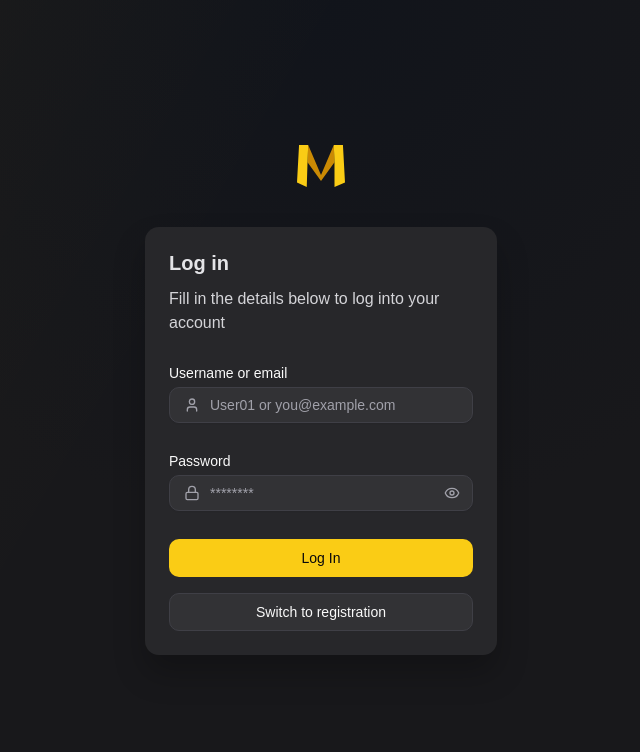
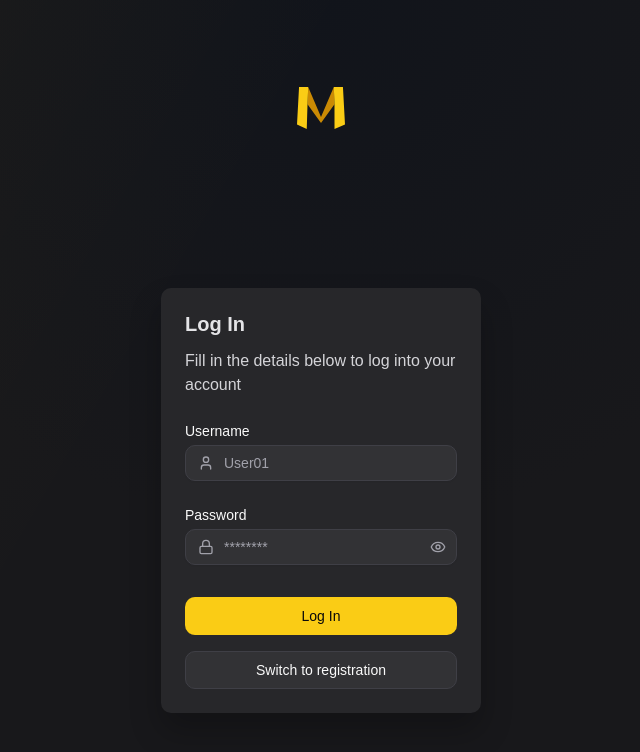
Before and after one commit to etherbits/metavault, a React (Vite) app in the folder packages/web-client/: page /login in a window 1280 px wide. Shown: the top 752 px of the page, without its empty margins (319-959 px from the left). Built offline with nearby package versions, Linux system fonts and the light colour scheme; no server answers.

Commit message:
feat(auth-ui): use shared Meta SVG mark on auth and sidebar

```diff
--- /dev/null
+++ b/packages/web-client/src/components/MetaIcon.tsx
@@ -0,0 +1,29 @@
+type MetaIconProps = {
+  className?: string;
+  title?: string;
+};
+
+export function MetaIcon({ className, title = "MetaVault" }: MetaIconProps) {
+  return (
+    <svg
+      width="48"
+      height="42"
+      viewBox="0 0 48 42"
+      fill="none"
+      xmlns="http://www.w3.org/2000/svg"
+      className={className}
+      role="img"
+      aria-label={title}
+    >
+      <path
+        d="M11.2 0L10.5 17.25L24 36L37.5 17.25L36.8 0L24 30.0484L11.2 0Z"
+        fill="#CA8A04"
+      />
+      <path d="M37.5 42L48 37.5L45.9429 0H36.8L37.5 17.25V42Z" fill="#FACC15" />
+      <path
+        d="M0 37.5L9.75 42L10.5 17.25L11.2 0H2.05714L0 37.5Z"
+        fill="#FACC15"
+      />
+    </svg>
+  );
+}
--- a/packages/web-client/src/components/Sidebar.tsx
+++ b/packages/web-client/src/components/Sidebar.tsx
@@ -8,8 +8,8 @@ import {
   Settings,
 } from "lucide-react";
 import { cn } from "@/lib/utils";
-import MetaLogo from "@/assets/Meta.png";
 import { Button } from "@/components/ui/button";
+import { MetaIcon } from "@/components/MetaIcon";
 
 type SidebarPage = "home" | "query" | "integrations" | "settings";
 
@@ -40,9 +40,12 @@ const navItems: SidebarNavItemConfig[] = [
 ];
 
 function getInitials(name: string): string {
-  const trimmed = name.trim();
-  if (!trimmed) return "?";
-  return trimmed[0]?.toUpperCase() ?? "?";
+  const parts = name.trim().split(/\s+/).filter(Boolean);
+
+  if (parts.length === 0) return "";
+  if (parts.length === 1) return parts[0][0]?.toUpperCase() ?? "";
+
+  return `${parts[0][0] ?? ""}${parts[1][0] ?? ""}`.toUpperCase();
 }
 
 function SidebarText({
@@ -72,12 +75,8 @@ function SidebarText({
 function SidebarBrand({ isOpen }: { isOpen: boolean }) {
   return (
     <div className="flex h-11 min-w-0 items-center gap-2 p-2">
-      <div className="flex h-7 w-7 shrink-0 items-center justify-center rounded-md bg-[#27272A]">
-        <img
-          src={MetaLogo}
-          alt="MetaVault"
-          className="h-4 w-4 object-contain"
-        />
+      <div className="flex h-7 w-7 shrink-0 items-center justify-center overflow-hidden">
+        <MetaIcon className="h-6 w-[22px]" />
       </div>
 
       <SidebarText
--- a/packages/web-client/src/pages/LoginPage.tsx
+++ b/packages/web-client/src/pages/LoginPage.tsx
@@ -1,8 +1,8 @@
 import { useState } from "react";
 import { Eye, EyeOff, Lock, User } from "lucide-react";
 import { useNavigate } from "react-router";
-import { AUTH_STORAGE_KEY, AUTH_USER_STORAGE_KEY, signIn } from "@/lib/authApi";
-import MetaLogo from "@/assets/Meta.svg";
+import { AUTH_STORAGE_KEY, signIn } from "@/lib/authApi";
+import { MetaIcon } from "@/components/MetaIcon";
 
 export function LoginPage() {
   const [showPassword, setShowPassword] = useState(false);
@@ -20,43 +20,26 @@ export function LoginPage() {
       />
 
       <section
-        className="relative z-10 mx-auto flex min-h-[calc(100vh-64px)] w-full max-w-[352px] flex-col items-center justify-center gap-10"
+        className="relative z-10 grid min-h-[calc(100vh-64px)] place-items-center gap-12 max-[420px]:gap-[30px]"
         aria-label="Log in to account"
       >
-        <img
-          src={MetaLogo}
-          alt="MetaVault"
-          className="h-[42px] w-12 object-contain"
-        />
+        <div
+          className="flex h-[42px] w-12 items-center justify-center"
+          aria-hidden="true"
+        >
+          <MetaIcon className="h-[42px] w-12" />
+        </div>
 
         <form
-          className="flex w-full flex-col gap-7 rounded-xl bg-[#27272a] p-6 text-[#e4e4e7] shadow-[0_18px_32px_rgba(0,0,0,0.24)]"
-          autoComplete="off"
+          className="flex w-full max-w-[320px] flex-col gap-6 rounded-lg bg-[#27272a] p-6 text-[#e4e4e7] shadow-[0_18px_32px_rgba(0,0,0,0.24)] max-[420px]:gap-5 max-[420px]:p-5"
           onSubmit={async (event) => {
             event.preventDefault();
             setErrorMessage("");
             setIsSubmitting(true);
 
             try {
-              const response = await signIn({
-                username: username.trim(),
-                password,
-              });
-              const typedUsername = username.trim();
-              const resolvedUsername =
-                response.user?.username?.trim() || typedUsername;
-              const resolvedEmail = response.user?.email?.trim() || "";
+              await signIn({ username: username.trim(), password });
               localStorage.setItem(AUTH_STORAGE_KEY, "true");
-              localStorage.setItem(
-                AUTH_USER_STORAGE_KEY,
-                JSON.stringify({
-                  name: resolvedUsername,
-                  username: resolvedUsername,
-                  email: resolvedEmail,
-                })
-              );
-              localStorage.setItem("metavault.username", resolvedUsername);
-              localStorage.setItem("metavault.email", resolvedEmail);
               navigate("/app");
             } catch (error) {
               setErrorMessage(
@@ -68,7 +51,7 @@ export function LoginPage() {
           }}
         >
           <header>
-            <h1 className="m-0 text-[20px] leading-6 font-semibold">Log in</h1>
+            <h1 className="m-0 text-xl leading-tight font-semibold">Log In</h1>
             <p className="mt-3 text-base leading-6 text-[#d4d4d8]">
               Fill in the details below to log into your account
             </p>
@@ -76,10 +59,10 @@ export function LoginPage() {
 
           <label className="flex flex-col gap-1">
             <span className="text-sm leading-5 font-medium text-[#fafafa]">
-              Username or email
+              Username
             </span>
 
-            <span className="flex h-9 min-h-9 items-center gap-2 rounded-lg border border-[#3f3f46] bg-[rgba(255,255,255,0.05)] px-3 shadow-[0_1px_2px_rgba(0,0,0,0.05)]">
+            <span className="flex min-h-9 items-center gap-2 rounded-lg border border-[#3f3f46] bg-[rgba(255,255,255,0.05)] px-2.5 shadow-[0_1px_2px_rgba(0,0,0,0.05)]">
               <span
                 className="grid h-5 w-5 flex-none place-items-center text-[#a1a1aa]"
                 aria-hidden="true"
@@ -90,9 +73,8 @@ export function LoginPage() {
               <input
                 className="w-full border-0 bg-transparent text-sm leading-5 text-[#e4e4e7] outline-none placeholder:text-[#a1a1aa]"
                 type="text"
-                placeholder="User01 or you@example.com"
-                autoComplete="off"
-                name="login-username"
+                placeholder="User01"
+                autoComplete="username"
                 value={username}
                 onChange={(event) => setUsername(event.target.value)}
                 required
@@ -105,7 +87,7 @@ export function LoginPage() {
               Password
             </span>
 
-            <span className="flex h-9 min-h-9 items-center gap-2 rounded-lg border border-[#3f3f46] bg-[rgba(255,255,255,0.05)] px-3 shadow-[0_1px_2px_rgba(0,0,0,0.05)]">
+            <span className="flex min-h-9 items-center gap-2 rounded-lg border border-[#3f3f46] bg-[rgba(255,255,255,0.05)] px-2.5 shadow-[0_1px_2px_rgba(0,0,0,0.05)]">
               <span
                 className="grid h-5 w-5 flex-none place-items-center text-[#a1a1aa]"
                 aria-hidden="true"
@@ -117,8 +99,7 @@ export function LoginPage() {
                 className="w-full border-0 bg-transparent text-sm leading-5 text-[#e4e4e7] outline-none placeholder:text-[#a1a1aa]"
                 type={showPassword ? "text" : "password"}
                 placeholder="********"
-                autoComplete="new-password"
-                name="login-password"
+                autoComplete="current-password"
                 value={password}
                 onChange={(event) => setPassword(event.target.value)}
                 required
@@ -135,7 +116,7 @@ export function LoginPage() {
             </span>
           </label>
 
-          <div className="flex flex-col gap-4">
+          <div className="flex flex-col gap-4 pt-2">
             {errorMessage ? (
               <p className="rounded-md border border-[#ef4444]/45 bg-[#450a0a] px-3 py-2 text-sm leading-5 text-[#fecaca]">
                 {errorMessage}
@@ -145,7 +126,7 @@ export function LoginPage() {
             <button
               type="submit"
               disabled={isSubmitting}
-              className="min-h-9 w-full cursor-pointer rounded-lg border border-transparent bg-[#facc15] px-3 py-2 text-sm leading-5 font-medium text-[#09090b] transition-[transform,filter,opacity] duration-120 hover:-translate-y-px hover:brightness-105 disabled:cursor-not-allowed disabled:opacity-65 focus-visible:outline-2 focus-visible:outline-offset-1 focus-visible:outline-[#facc1566]"
+              className="min-h-9 w-full cursor-pointer rounded-lg border border-transparent bg-[#facc15] px-3 py-2 text-sm leading-5 font-medium text-[#09090b] transition-[transform,filter] duration-120 hover:-translate-y-px hover:brightness-105 focus-visible:outline-2 focus-visible:outline-offset-1 focus-visible:outline-[#facc1566]"
             >
               {isSubmitting ? "Logging in..." : "Log In"}
             </button>
```
Also changed, not shown: packages/web-client/src/pages/RegisterPage.tsx (+13 -13 lines).
